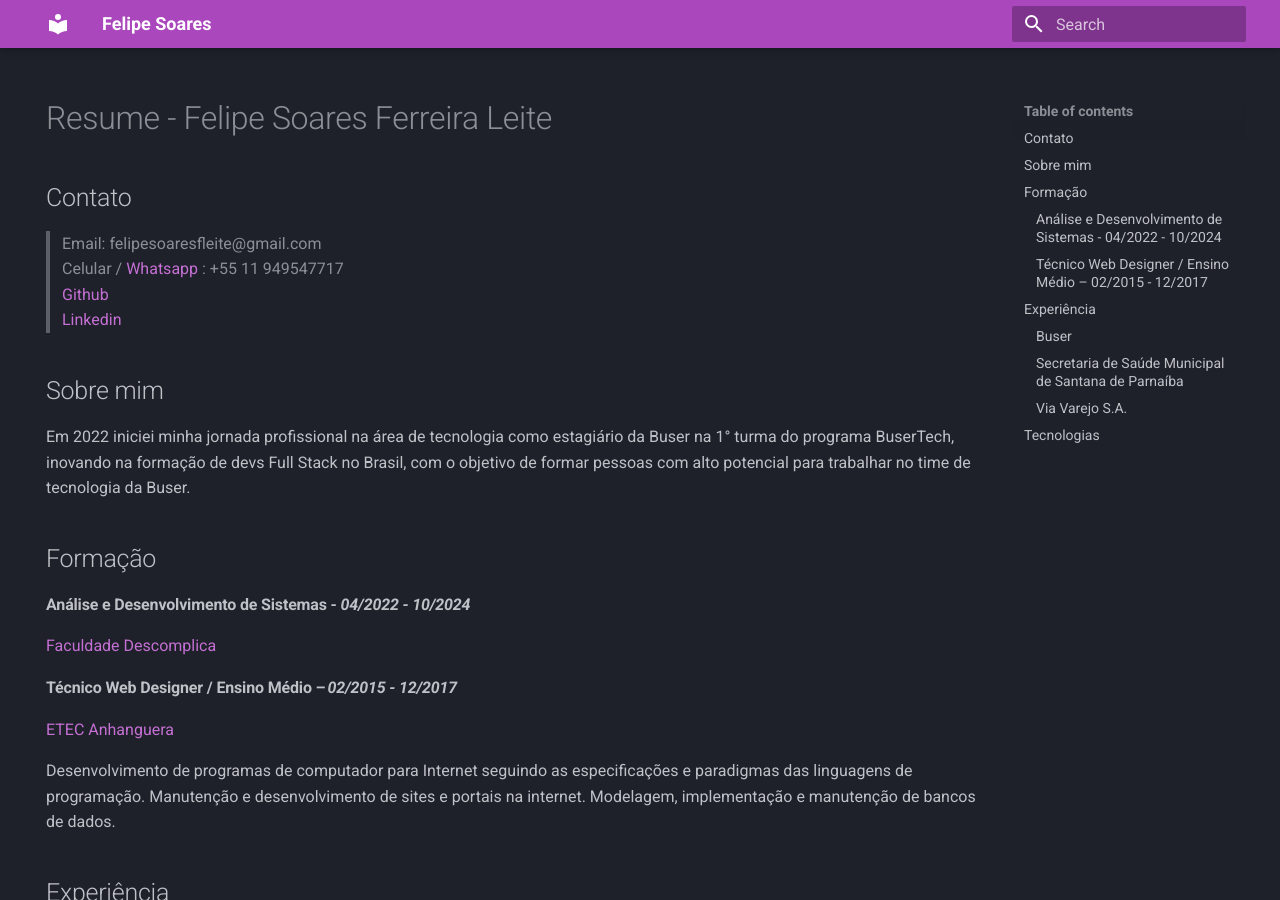
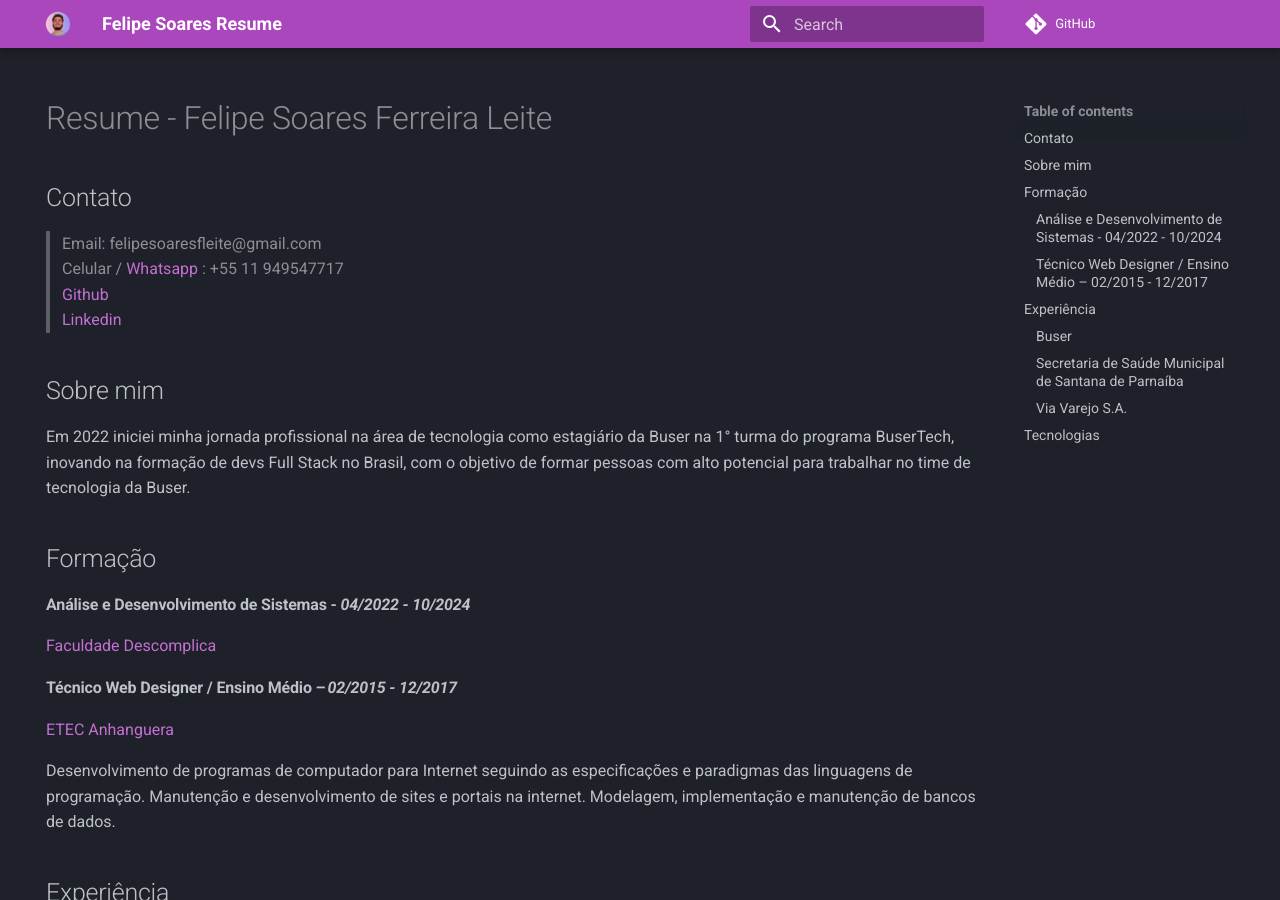
Before and after one commit to felipesoaresfl/my-resume, an MkDocs documentation site: the page built from docs/index.md, in a window 1280 px wide and 900 px high. Built offline with MkDocs 1.6.1 and Material for MkDocs 9.7.7, drawn with Linux system fonts in a browser that asks for light colours; comment, search, counter and statistics services are not loaded.

Commit message:
add profile pic and link github

```diff
--- a/mkdocs.yml
+++ b/mkdocs.yml
@@ -1,6 +1,9 @@
-site_name: Felipe Soares
+site_name: Felipe Soares Resume
+repo_url: https://github.com/felipesoaresfl/my-resume
 theme:
   name: material
+  logo: assets/profile-pic.png
+  favicon: assets/profile-pic.png
   palette:
     scheme: slate
     primary: purple
```
Also changed, not shown: docs/assets/profile-pic.png (added).
